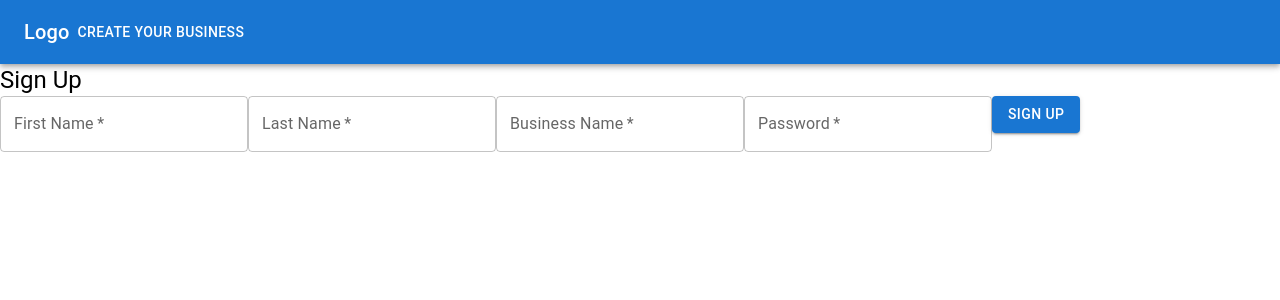
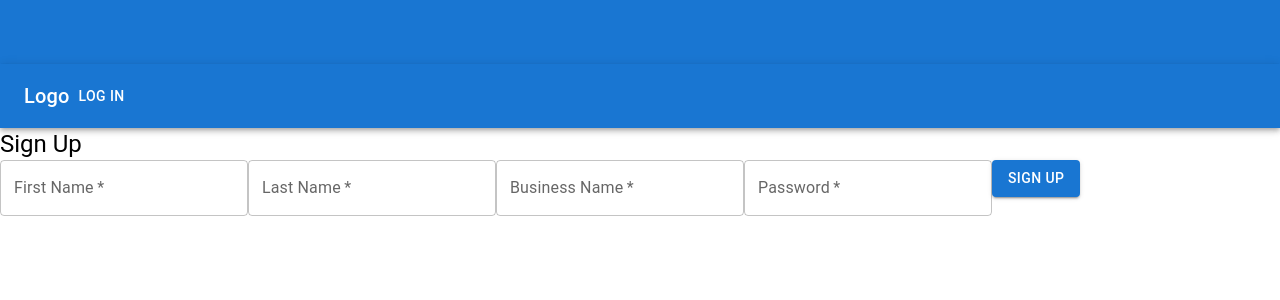
Before and after one commit to nush16/DocGo, a React (Create React App) app in the folder frontend/: page /signup in a window 1280 px wide. Shown: the top 300 px of the page. Built offline with nearby package versions, Linux system fonts and the light colour scheme.

Commit message:
fuctional page without styling yet

```diff
--- a/frontend/package.json
+++ b/frontend/package.json
@@ -12,7 +12,7 @@
     "react": "^18.2.0",
     "react-dom": "^18.2.0",
     "react-router-dom": "^6.14.2",
-    "react-scripts": "^2.1.3",
+    "react-scripts": "5.0.1",
     "web-vitals": "^2.1.4"
   },
   "scripts": {
--- a/frontend/src/App.js
+++ b/frontend/src/App.js
@@ -1,18 +1,16 @@
 import React from 'react';
-import { BrowserRouter as Router, Route, Switch } from 'react-router-dom';
-
-// Components
+import { BrowserRouter as Router, Routes, Route } from 'react-router-dom';
+import TopBar from './components/TopBar';
 import HomePage from './components/HomePage';
 import SignUpPage from './components/SignUpPage';
 
 function App() {
   return (
     <Router>
-      <Switch>
-        <Route path="/" exact component={HomePage} />
-        <Route path="/signup" component={SignUpPage} />
-        {/* Add more routes as needed */}
-      </Switch>
+      <Routes>
+        <Route path="/" element={<><TopBar currentPage="login"/><HomePage /></>} />
+        <Route path="/signup" element={<><TopBar currentPage="signup"/><SignUpPage /></>} />
+      </Routes>
     </Router>
   );
 }
--- a/frontend/src/components/HomePage.js
+++ b/frontend/src/components/HomePage.js
@@ -8,7 +8,7 @@ import LoginForm from './LoginForm';
 const HomePage = () => {
   return (
     <Box>
-      <TopBar title="Logo" buttonLabel="Create Your Business" link="/signup" />
+      <TopBar title="Logo" buttonLabel="Create Business" link="/signup" />
       <Grid container spacing={2}>
         <Grid item xs={12} sm={6}>
           <Typography variant="h4">
--- a/frontend/src/components/LoginForm.js
+++ b/frontend/src/components/LoginForm.js
@@ -4,25 +4,7 @@ import Button from '@mui/material/Button';
 import Box from '@mui/material/Box';
 import Typography from '@mui/material/Typography';
 import Grid from '@mui/material/Grid';
-import { makeStyles } from '@mui/styles';
 
-const useStyles = makeStyles({
-    root: {
-      display: 'flex',
-      flexDirection: 'column',
-      justifyContent: 'center',
-      alignItems: 'center',
-      gap: '20px', // space between elements
-      width: '100%', // full width
-      padding: '20px', // padding around the form
-    },
-    input: {
-      width: '100%', // full width
-    },
-    button: {
-      width: '100%', // full width
-    },
-  });
 
 const LoginForm = () => {
   const [email, setEmail] = useState('');
--- a/frontend/src/components/SignUpPage.js
+++ b/frontend/src/components/SignUpPage.js
@@ -7,7 +7,7 @@ import SignUpForm from './SignUpForm';
 const SignUpPage = () => {
   return (
     <Box>
-      <TopBar title="Logo" buttonLabel="Create Your Business" link="/signup" />
+      <TopBar title="Logo" buttonLabel="Log in" link="/" />
       <Grid container spacing={2}>
         <Grid item xs={12}>
           <SignUpForm />
```
Also changed, not shown: frontend/src/components/TopBar.js (line endings or trailing spaces), 1 other file (tests, documents, lock files or other folders).
